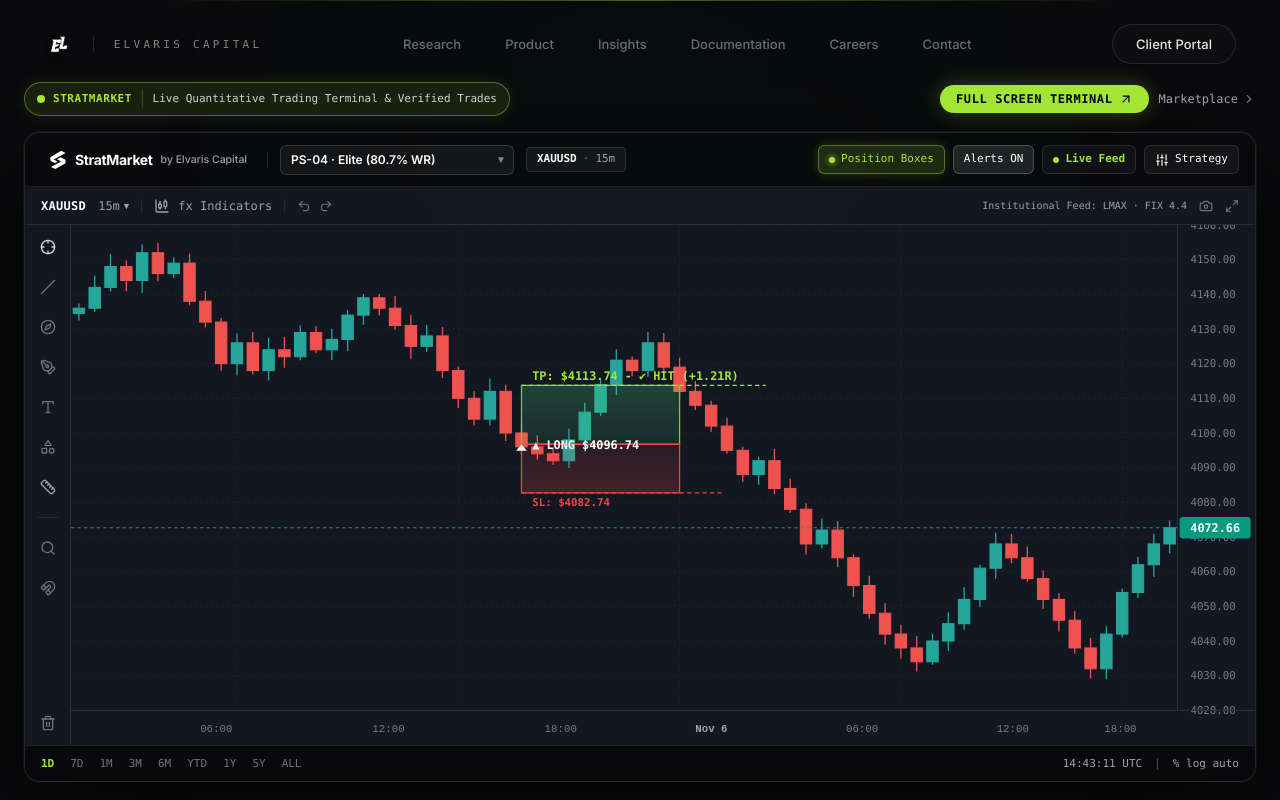
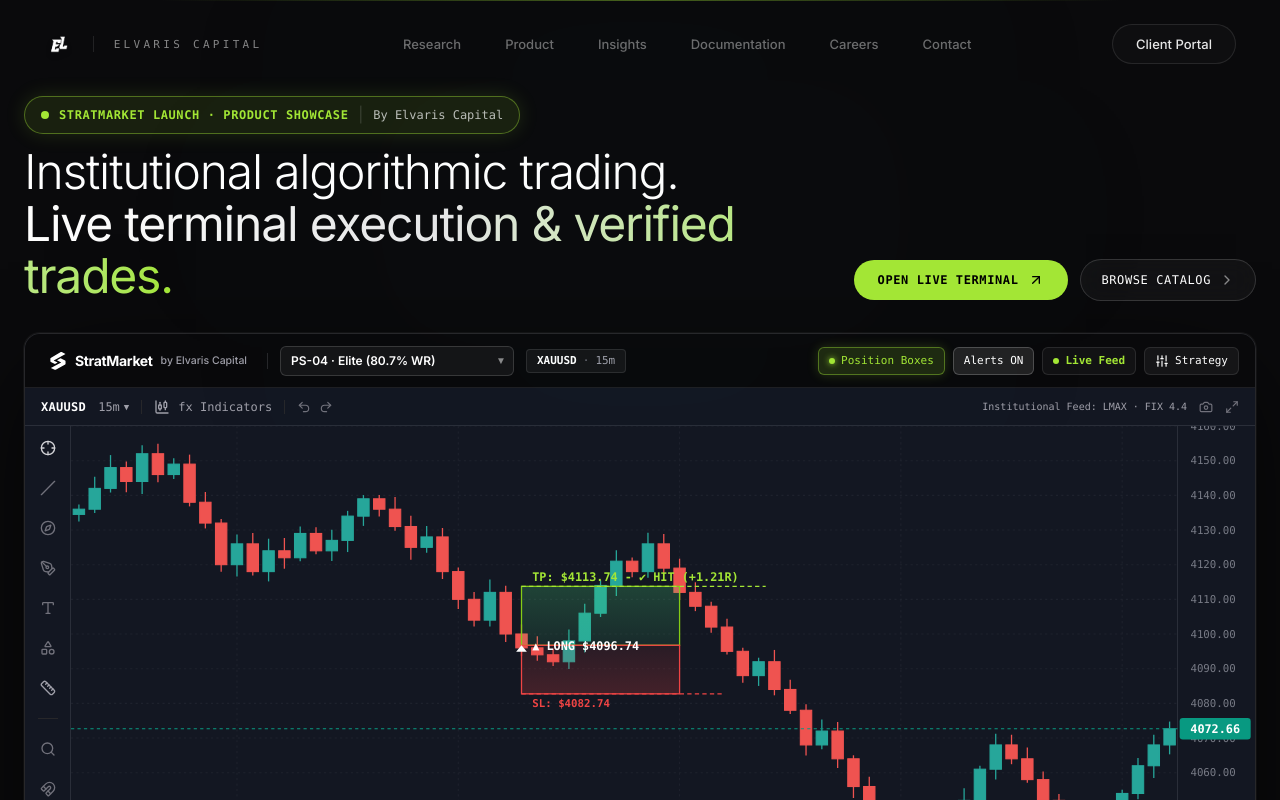
Before and after one commit to Sameet728/Elvaris-website, a Next.js app: page / in a window 1280 px wide. Shown: the top 800 px of the page. Built offline with nearby package versions, Linux system fonts and the light colour scheme.

Commit message:
fix: restore badge, title and CTAs while removing only the requested paragraph

```diff
--- a/src/components/StratMarketProduct.tsx
+++ b/src/components/StratMarketProduct.tsx
@@ -307,49 +307,57 @@ export function StratMarketProduct() {
   }, [candles, strat, selectedStrategy, currentTickPrice]);
 
   return (
-    <section id="stratmarket" className="relative z-20 w-full bg-[#0a0a0c] text-white pt-[76px] pb-12 sm:pt-[82px] sm:pb-20 overflow-hidden border-b border-white/[0.08]">
+    <section id="stratmarket" className="relative z-20 w-full bg-[#0a0a0c] text-white pt-20 pb-12 sm:pt-24 sm:pb-20 overflow-hidden border-b border-white/[0.08]">
 
       {/* Background ambient light */}
       <div className="absolute top-0 left-1/2 -translate-x-1/2 w-3/4 h-[1px] bg-gradient-to-r from-transparent via-[#a3e635]/40 to-transparent" />
-      <div className="absolute top-10 left-1/2 -translate-x-1/2 w-[650px] h-[250px] bg-[#26a69a]/[0.025] blur-[140px] rounded-full pointer-events-none" />
+      <div className="absolute top-16 left-1/2 -translate-x-1/2 w-[650px] h-[300px] bg-[#26a69a]/[0.025] blur-[140px] rounded-full pointer-events-none" />
 
-      <div className="mx-auto max-w-[1280px] px-3 sm:px-6">
+      <div className="mx-auto max-w-[1280px] px-4 sm:px-6">
 
-        {/* Compact Top Bar Above Chart */}
-        <div className="flex flex-wrap items-center justify-between gap-3 mb-3 sm:mb-4">
-          <div className="flex items-center gap-2.5">
-            <div className="inline-flex items-center gap-2 rounded-full border border-[#a3e635]/40 bg-[#a3e635]/10 px-3 py-1 shadow-[0_0_15px_rgba(163,230,53,0.12)]">
+        {/* Promo Header */}
+        <div className="flex flex-col lg:flex-row lg:items-end justify-between gap-6 mb-6 sm:mb-8">
+          <div className="space-y-3 max-w-3xl">
+            <div className="inline-flex items-center gap-2.5 rounded-full border border-[#a3e635]/40 bg-[#a3e635]/10 px-4 py-1.5 shadow-[0_0_20px_rgba(163,230,53,0.15)]">
               <span className="relative flex h-2 w-2">
                 <span className="animate-ping absolute inline-flex h-full w-full rounded-full bg-[#a3e635] opacity-80"></span>
                 <span className="relative inline-flex rounded-full h-2 w-2 bg-[#a3e635]"></span>
               </span>
-              <span className="font-mono text-[11px] font-bold tracking-wider uppercase text-[#a3e635]">
-                StratMarket
+              <span className="font-mono text-xs font-semibold tracking-wider uppercase text-[#a3e635]">
+                StratMarket Launch · Product Showcase
               </span>
               <span className="text-white/20">|</span>
-              <span className="text-white/80 font-mono text-[11px]">Live Quantitative Trading Terminal & Verified Trades</span>
+              <span className="text-white/70 font-mono text-xs">By Elvaris Capital</span>
             </div>
+
+            <h2 className="text-[clamp(28px,3.8vw,48px)] leading-[1.08] font-light tracking-tight text-white">
+              Institutional algorithmic trading.<br />
+              <span className="font-normal text-transparent bg-clip-text bg-gradient-to-r from-white via-white/90 to-[#a3e635]">
+                Live terminal execution & verified trades.
+              </span>
+            </h2>
           </div>
 
-          <div className="flex items-center gap-2.5">
+          {/* Quick CTA Actions */}
+          <div className="flex flex-wrap items-center gap-3 shrink-0">
             <a
               href="https://strat-market-chi.vercel.app/chart/PS-04"
               target="_blank"
               rel="noopener noreferrer"
-              className="inline-flex items-center gap-1.5 rounded-full bg-[#a3e635] px-4 py-1.5 text-xs font-mono font-bold uppercase tracking-wider text-black hover:bg-[#bef264] transition-all shadow-[0_0_20px_rgba(163,230,53,0.3)] active:scale-95"
+              className="group relative inline-flex items-center gap-2.5 rounded-full bg-[#a3e635] px-6 py-3 text-xs font-mono font-bold uppercase tracking-wider text-black transition-all duration-300 hover:bg-[#bef264] hover:shadow-[0_0_35px_rgba(163,230,53,0.4)] active:scale-95"
             >
-              <span>Full Screen Terminal</span>
-              <ArrowUpRight className="size-3.5" />
+              <span>Open Live Terminal</span>
+              <ArrowUpRight className="size-4 transition-transform duration-300 group-hover:translate-x-0.5 group-hover:-translate-y-0.5" />
             </a>
 
             <a
               href="https://strat-market-chi.vercel.app/market"
               target="_blank"
               rel="noopener noreferrer"
-              className="hidden sm:inline-flex items-center gap-1 text-xs font-mono text-zinc-400 hover:text-white transition-colors"
+              className="inline-flex items-center gap-2 rounded-full border border-white/15 bg-white/[0.04] px-5 py-3 text-xs font-mono font-medium uppercase tracking-wider text-white hover:bg-white/10 hover:border-white/30 transition-all duration-300 backdrop-blur-md"
             >
-              <span>Marketplace</span>
-              <ChevronRight className="size-3.5 text-zinc-500" />
+              <span>Browse Catalog</span>
+              <ChevronRight className="size-4 text-white/50" />
             </a>
           </div>
         </div>
```
